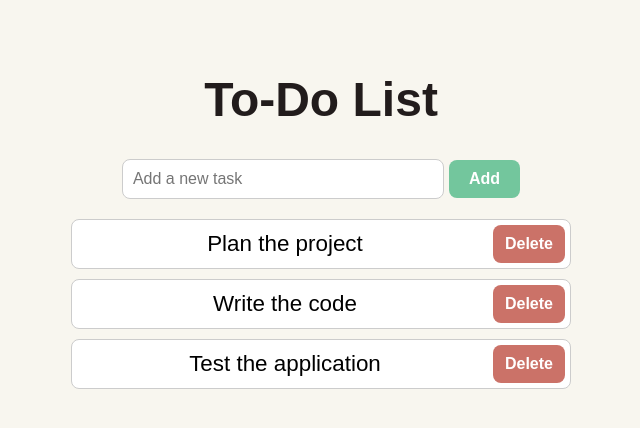
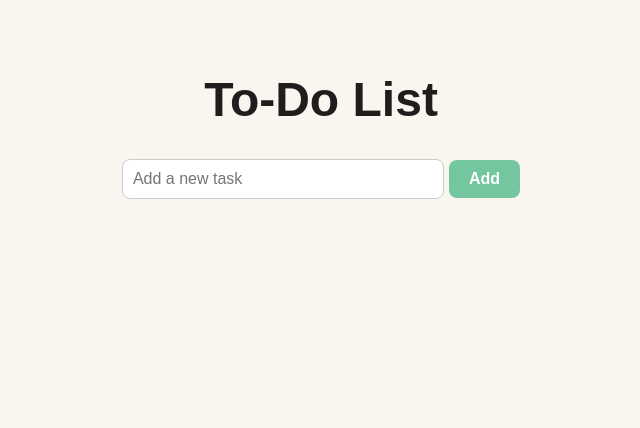
Before and after one commit to jschow/skill-evaluation-project, a React (Vite) app in the folder project/frontend/: page / in a window 1280 px wide. Shown: the top 428 px of the page, without its empty margins (319-959 px from the left). Built offline with nearby package versions, Linux system fonts and the light colour scheme.

Commit message:
Finish add/delete functions

```diff
--- a/project/frontend/src/ToDoList.jsx
+++ b/project/frontend/src/ToDoList.jsx
@@ -4,7 +4,7 @@ import viteLogo from "/vite.svg";
 import "./App.css";
 
 export default function ToDoList() {
-  const [tasks, setTasks] = useState(["Plan the project", "Write the code", "Test the application"]);
+  const [tasks, setTasks] = useState([]);
   const [task, setTask] = useState("");
 
   function handleInputChange(event) {
@@ -12,11 +12,16 @@ export default function ToDoList() {
   }
 
   function AddTask() {
-    setTasks(t => [...t, task]);
-    setTask(""); // Clear the input field after adding the task
+    if (task.trim() !== "") {
+      setTasks((t) => [...t, task]);
+      setTask("");
+    }
   }
 
-  function deleteTask(index) {}
+  function deleteTask(index) {
+    const taskList = tasks.filter((element, i) => i !== index);
+    setTasks(taskList);
+  }
 
   return (
     <div className="todo-list">
@@ -28,9 +33,7 @@ export default function ToDoList() {
           value={task}
           onChange={handleInputChange}
         />
-        <button
-            className="add-task-button"
-            onClick={AddTask}>
+        <button className="add-task-button" onClick={AddTask}>
           Add
         </button>
       </div>
@@ -41,11 +44,13 @@ export default function ToDoList() {
             <span className="text">{task}</span>
             <button
               className="delete-task-button"
-                onClick={() => deleteTask(index)}>Delete</button>
+              onClick={() => deleteTask(index)}
+            >
+              Delete
+            </button>
           </li>
         ))}
       </ul>
-
     </div>
   );
 }
```
Lines whose indentation alone changed are shown as unchanged.
